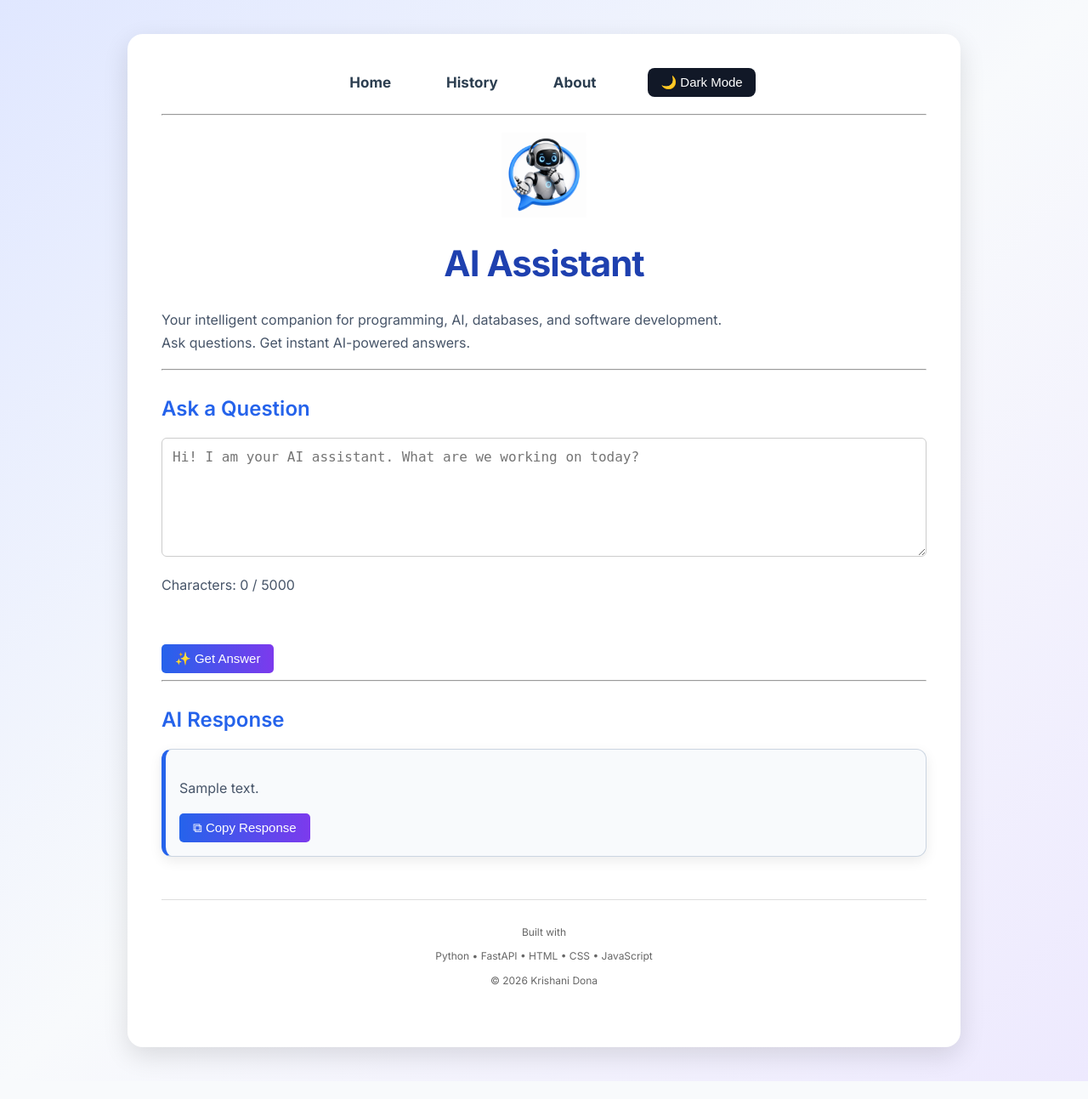
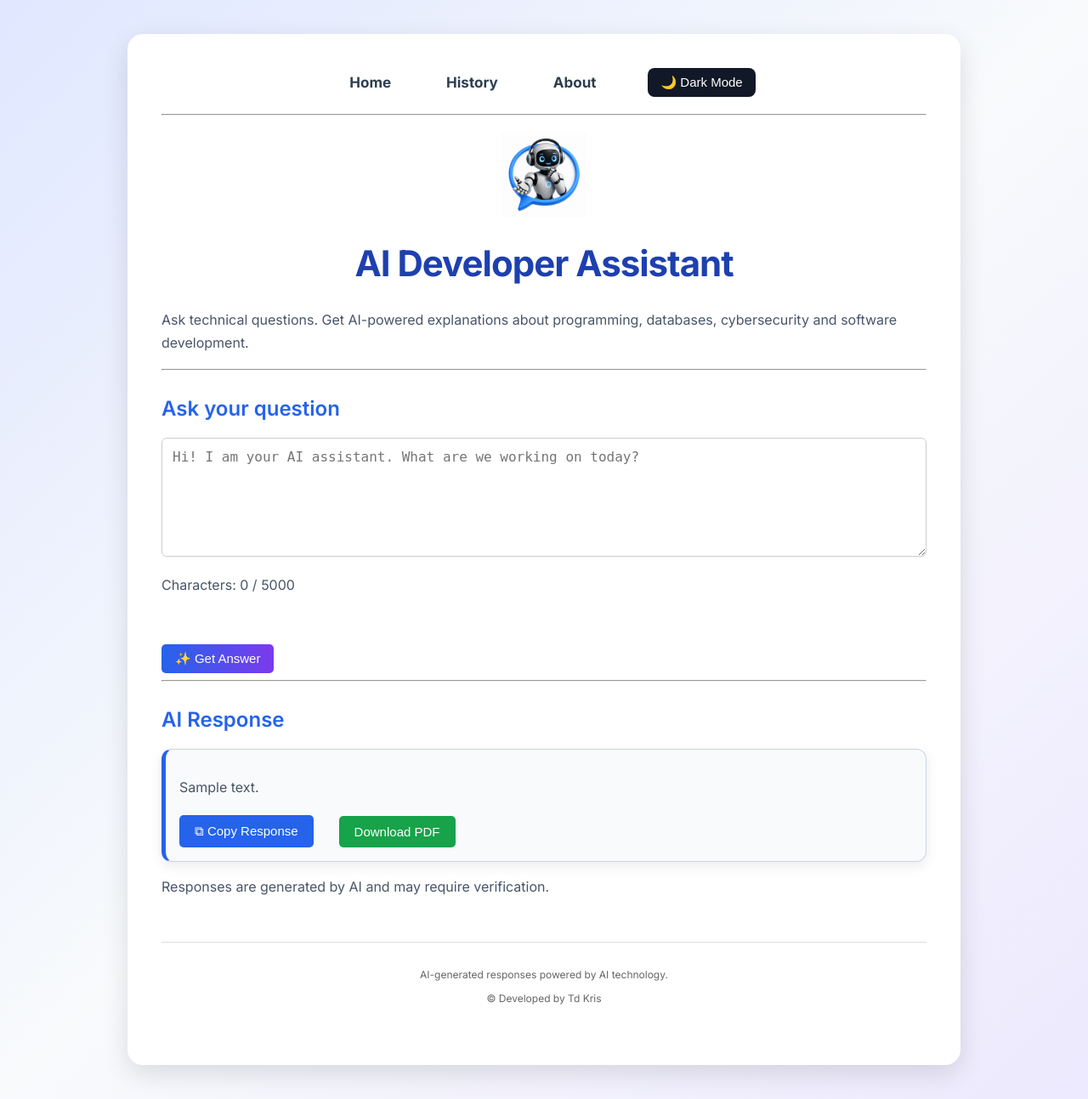
Before and after one commit to Krishanitd-dev/ai-assistant-web-local, a FastAPI app: template app/templates/index.html in a window 1280 px wide. Shown: the whole page at 85% size. Before the commit the page ends 1272 px from the top, so only its background shows below. Run offline with FastAPI, Linux system fonts and the light colour scheme; the template is opened without the code that fills it: most values are stand-ins (such as "Sample title", 1, 10 or a date in 2020).

Commit message:
Add PDF download feature

```diff
--- a/app/ai_service.py
+++ b/app/ai_service.py
@@ -1,5 +1,6 @@
 from openai import OpenAI
 from config import GROQ_API_KEY
+from app.prompts import AI_SYSTEM_PROMPT
 
 client = OpenAI(
     api_key=GROQ_API_KEY,
@@ -13,11 +14,15 @@ def get_ai_response(question):
     response = client.chat.completions.create(
         model=MODEL,
         messages=[
-            {
+                {
+                "role": "system",
+                "content": AI_SYSTEM_PROMPT},
+                {
                 "role": "user",
                 "content": question
-            }
-        ]
+                }
+        ],
+        temperature=0.3
     )
 
     return response.choices[0].message.content
--- a/app/database.py
+++ b/app/database.py
@@ -59,3 +59,15 @@ def get_all_conversations():
     conn.close()
 
     return rows
+
+def delete_conversation(id):
+    conn = get_connection()
+    conn.row_factory =sqlite3.Row
+
+    cursor =conn.cursor()
+    cursor.execute("""
+    DELETE FROM conversations
+    WHERE id = ?
+    """,(id,))
+    conn.commit()
+    conn.close()
--- a/app/main.py
+++ b/app/main.py
@@ -1,10 +1,11 @@
 from fastapi import FastAPI, Request, Form
-from fastapi.responses import HTMLResponse
+from fastapi.responses import HTMLResponse, RedirectResponse, FileResponse
 from fastapi.staticfiles import StaticFiles
 from fastapi.templating import Jinja2Templates
+from app.pdf_service import create_pdf
 
 from app.ai_service import get_ai_response
-from app.database import save_conversation, get_all_conversations, create_table
+from app.database import save_conversation, get_all_conversations, create_table, delete_conversation
 
 app = FastAPI()
 create_table()
@@ -35,7 +36,7 @@ async def ask_ai(request: Request, question: str = Form(...)):
 
     answer = get_ai_response(question)
 
-    # save_conversation(question, answer)
+    save_conversation(question, answer)
 
     return templates.TemplateResponse(
         request=request,
@@ -73,3 +74,27 @@ async def about(request: Request):
             "request": request
         }
     )
+
+@app.post("/delete/{id}")
+async def delete_history(id: int):
+    delete_conversation(id)
+
+    return RedirectResponse(
+        url="/history",
+        status_code=303
+    )
+
+@app.post("/download-pdf")
+async def download_pdf(
+    question: str =Form(...),
+    answer: str = Form(...)
+):
+    filename = create_pdf(
+        question,
+        answer
+    )
+    return FileResponse(
+        filename,
+        media_type="application/pdf",
+        filename="AI_Response.pdf"
+    )
--- a/app/templates/about.html
+++ b/app/templates/about.html
@@ -78,9 +78,10 @@ web interface. It was developed as a portfolio project to showcase modern web de
 
 <footer>
     <hr>
+    <p>  AI-generated responses powered by AI technology.</p>
 
     <p>
-        &copy; 2026 Td Kris
+        &copy;  Developed by Td Kris
     </p>
 </footer>
 
--- a/app/templates/index.html
+++ b/app/templates/index.html
@@ -26,16 +26,16 @@
     <img src="/static/ai.png"
         alt="AI Assistant"
         class="ai_image">
-    <h1> AI Assistant</h1>
+    <h1> AI Developer Assistant </h1>
 
     <p>
-        Your intelligent companion for programming, AI, databases, and software development. <br>
-        Ask questions. Get instant AI-powered answers.
+        Ask technical questions.
+        Get AI-powered explanations about programming, databases, cybersecurity and software development.
     </p>
 
     <hr>
 
-    <h2>Ask a Question</h2>
+    <h2>Ask your question</h2>
 
     <form method="post" action="/ask" id="askForm">
 
@@ -69,29 +69,46 @@
     <div class="response" id="aiResponse">
           {% if answer %}
 
-        <p>{{ answer }}</p>
+        <p class="ai-text">{{ answer }}</p>
+
+        <div class="response-actions">
             <button onclick="copyResponse()">
             ⧉ Copy Response
             </button>
-    {% else %}
 
-        <p>Your generated answer</p>
+
+        <form method="post" action="/download-pdf">
+            <input type="hidden" name="question" value="{{ question }}">
+
+            <textarea hidden name="answer">{{ answer }}</textarea>
+
+            <button type="submit">
+                Download PDF
+            </button>
+        </form>
+        </div>
+        {% else %}
+
+          <p>Your generated answer</p>
 
     {% endif %}
 
     </div>
 
+        <p>   Responses are generated by AI and may require verification. </p>
     <footer>
 
 
-    <p>Built with</p>
+
 
     <p>
-        Python • FastAPI • HTML • CSS • JavaScript
+
+    AI-generated responses powered by AI technology.
+
     </p>
 
     <p>
-        &copy; 2026 Krishani Dona
+        &copy;  Developed by Td Kris
     </p>
 
 </footer>
--- a/static/app.js
+++ b/static/app.js
@@ -58,3 +58,13 @@
 }
 
 typePlaceholder();
+
+function toggleanswer(id) {
+    const answer = document.getElementById("answer-" + id);
+    if (answer.style.display === "block") {
+        answer.style.display = "none";
+
+    } else {
+        answer.style.display ="block";
+    }
+}
--- a/static/style.css
+++ b/static/style.css
@@ -192,6 +192,107 @@ button:disabled {
     box-shadow:0 5px 15px rgba(0,0,0,0.08);
 }
 
+.ai-text {
+    white-space: pre-line;
+    line-height: 1.6;
+}
+
+.response-actions {
+
+    display: flex;
+    gap: 30px;
+    margin-top: 20px;
+    align-items: center;
+
+}
+
+
+.response-actions form {
+    margin: 0;
+}
+
+
+.response-actions button {
+
+    padding: 10px 18px;
+    font-size: 15px;
+
+}
+
+.response-actions button:first-child {
+    background: #2563eb;
+}
+
+.response-actions button:last-child {
+    background: #16a34a;
+}
+
+.history-question {
+    width: 100%;
+    text-align: left;
+    background: #eef2ff;
+    color: #1e40af;
+    padding: 15px;
+    border: none;
+    border-radius: 10px;
+    font-size: 17px;
+    font-weight: 600;
+    cursor: pointer;
+}
+
+.history-question:hover {
+
+    background:#dbeafe;
+
+}
+
+
+.history-answer {
+
+    display:none;
+    margin-top:15px;
+    padding:20px;
+    background:#f8fafc;
+    border-left:5px solid #2563eb;
+    border-radius:10px;
+
+}
+
+
+.history-answer h3 {
+
+    color:#2563eb;
+
+}
+
+.history-header {
+
+    display:flex;
+    justify-content:space-between;
+    align-items:center;
+    gap:10px;
+
+}
+
+
+.delete-button {
+
+    background:#dc2626;
+    color:white;
+    padding:10px 15px;
+    border-radius:8px;
+    border:none;
+    cursor:pointer;
+
+}
+
+
+.delete-button:hover {
+
+    background:#b91c1c;
+
+}
+
 footer {
     text-align: center;
     margin-top: 50px;
```
Also changed, not shown: app/pdf_service.py (added, +67 -0 lines), app/prompts.py (added, +72 -0 lines), app/templates/history.html (+47 -7 lines), README.md, conversations.db, 1 other file.
